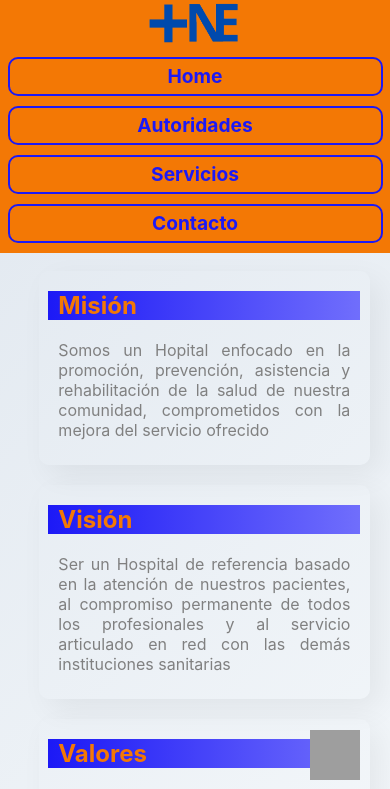
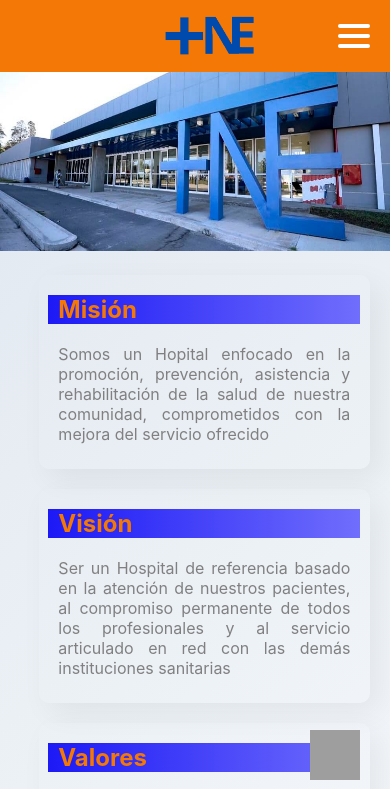
Before and after one commit to ArielNieto1975/ElpidioTorres, a React (Create React App) app: page / in a window 390 px wide. Shown: the top 789 px of the page. Built offline with nearby package versions, Linux system fonts and the light colour scheme; grey boxes are pictures that could not be loaded.

Commit message:
menu hamburguesa

```diff
--- a/src/App.css
+++ b/src/App.css
@@ -11,5 +11,6 @@
   z-index: 2;
 }
 .cont{
-  margin-top: 12vmin;
+  margin-top: 13vmin;
+  height: auto;
 }
--- a/src/components/Autoridades/Cards/cards.css
+++ b/src/components/Autoridades/Cards/cards.css
@@ -33,7 +33,7 @@
 }
 @media (max-width: 500px){
     .card{
-    margin-top: 30px;
+    margin-top: 10px;
     }
     .autoridades{
         height: 200px;
--- a/src/components/Contacto/Contacto.css
+++ b/src/components/Contacto/Contacto.css
@@ -4,7 +4,8 @@
   background-position: center;
   width: 100%;
   height: 100%;
-  margin-top: 12.5vmin;
+  /* margin-top: 12.5vmin; */
+  margin-top: 40px;
   padding: 5px 0 50px;
 }
 body {
@@ -102,8 +103,8 @@ textarea {
     max-width: 98vw;
   }
 }
-@media (max-width: 500px) {
+/* @media (max-width: 500px) {
   .contact{
-    margin-top: 230px;
+    margin-top: 40px;
   }
-}
+} */
--- a/src/components/Header/Header.css
+++ b/src/components/Header/Header.css
@@ -1,10 +1,9 @@
-.App-logo {
+ .App-logo {
     height: 12vmin;
     pointer-events: none;
-    /* filter: drop-shadow( 0px 0px 5px black ); */
 
 }
-.App-header{
+/*.App-header{
     position: fixed;
     top: 0;
     left: 0;
@@ -34,4 +33,90 @@
     .App-header{
         width: 100vw;
     }
+} */
+
+.header {
+    position: fixed;
+    top: 0;
+    left: 0;
+    justify-content: space-evenly;
+    z-index: 2;
+
+    display: flex;
+    align-items: center;
+    padding: 16px;
+    background: #f37805;
+    /* position: relative; */
+    height: 40px;
+    width: 100vw;
 }
+
+/* Botón hamburguesa */
+.hamburguesa {
+  display: none;
+  flex-direction: column;
+  justify-content: center;
+  width: 32px;
+  height: 32px;
+  background: none;
+  border: none;
+  cursor: pointer;
+  z-index: 2;
+  padding: 0;
+}
+.hamburguesa span {
+  display: block;
+  height: 4px;
+  width: 100%;
+  background: #fff;
+  border-radius: 2px;
+  margin: 3px 0;
+}
+/* .hamburguesa.abierto span:nth-child(1) {
+  transform: translateY(10px) rotate(45deg);
+}
+.hamburguesa.abierto span:nth-child(2) {
+  opacity: 0;
+}
+.hamburguesa.abierto span:nth-child(3) {
+  transform: translateY(-10px) rotate(-45deg);
+} */
+
+/* Menú de navegación */
+.menu {
+  display: flex;
+  gap: 8px;
+  /* margin-left: auto; */
+  z-index: 50;
+}
+@media (max-width: 768px) {
+  .hamburguesa {
+    display: flex;
+    position: absolute;
+    left: 80%;
+  }
+  .menu {
+    position: absolute;
+    top: 60px;
+    right: 40px;
+    flex-direction: column;
+    background: #ffffff;
+    width: 200px;
+    box-shadow: 0 2px 8px rgba(0, 0, 0, 0.1);
+    padding: 16px;
+    display: none;
+  }
+  .menu.visible {
+    display: flex;
+  }
+}
+
+@media (max-width: 500px) {
+  .menu {
+    right: 0px;
+    padding: 0;
+    background: #ffffff;
+    width:100%;
+  }
+
+}
--- a/src/components/Header/index.js
+++ b/src/components/Header/index.js
@@ -1,24 +1,68 @@
 // import { useState } from "react";
-import "./Header.css";
+// import "./Header.css";
+// import NavButton from "./NavButton";
+
+// function Header({ accesos, setActivo, activo }) {
+//   return (
+//     <header className="App-header">
+//       <img src="/img/logoElpidio.png" className="App-logo"  alt="Logo"/>
+//       <ul className="nav">
+//         {accesos.map((acceso) => (
+//             <NavButton
+//               key={acceso.id}
+//               texto={acceso.nombre}
+//               activo={activo === acceso.id}
+//               onClick={() => setActivo(acceso.id)}
+//               />
+//         ))}
+//       </ul>
+//     </header>
+//   );
+// }
+
+
+// export default Header;
+
+import React, { useState } from "react";
 import NavButton from "./NavButton";
+import "./Header.css"; // Importa el CSS
 
 function Header({ accesos, setActivo, activo }) {
+  const [menuAbierto, setMenuAbierto] = useState(false);
+
+  const toggleMenu = () => setMenuAbierto((prev) => !prev);
+
   return (
-    <header className="App-header">
+    <header className="header">
       <img src="/img/logoElpidio.png" className="App-logo"  alt="Logo"/>
-      <ul className="nav">
+      <button
+        className={`hamburguesa ${menuAbierto ? "abierto" : ""}`}
+        onClick={toggleMenu}
+        aria-label="Abrir menú"
+      >
+        <span />
+        <span />
+        <span />
+      </button>
+      <nav className={`menu ${menuAbierto ? "visible" : ""}`}>
         {accesos.map((acceso) => (
-            <NavButton
-              key={acceso.id}
-              texto={acceso.nombre}
-              activo={activo === acceso.id}
-              onClick={() => setActivo(acceso.id)}
-              />
+          <NavButton
+            key={acceso.id}
+            texto={acceso.nombre}
+            activo={activo === acceso.id}
+            onClick={() => {
+              setActivo(acceso.id);
+              setMenuAbierto(false); // Cierra el menú al hacer click
+            }}
+          />
         ))}
-      </ul>
+      </nav>
     </header>
   );
 }
+
+export default Header;
+
 
 
 
@@ -33,4 +77,4 @@ function Header({ accesos, setActivo, activo }) {
 //   </header>
 // }
 
-export default Header
+// export default Header
--- a/src/components/Servicios/Servicios.css
+++ b/src/components/Servicios/Servicios.css
@@ -3,19 +3,22 @@
     flex-direction: column;
     width: 90%;
     margin: 0 auto;
-    margin-top: 16vmin;
-    height: 500px;
+    /* margin-top: 16vmin; */
+    margin-top: 40px;
+
+    height: auto;
     /* background-color: rgb(137, 108, 243); */
 }
 .serv-nav{
     width: 100%;
-    height: 60px;
+    /* height: 60px; */
     /* background-color: #1c19f6; */
     display: flex;
     flex-direction: row;
     flex-wrap: wrap;
     justify-content: center;
     align-items: center;
+    margin: 12.5vmin auto 10px;
 }
 .serv-nav-boton{
     width:20%;
@@ -33,11 +36,11 @@
 }
 @media (max-width: 768px){
     .services{
-    margin-top: 127px;
+    /* margin-top: 127px; */
     }
 }
-@media (max-width: 500px){
+/* @media (max-width: 500px){
     .services{
-    margin-top: 270px;
+    margin-top: 210px;
     }
-}
+} */
```
